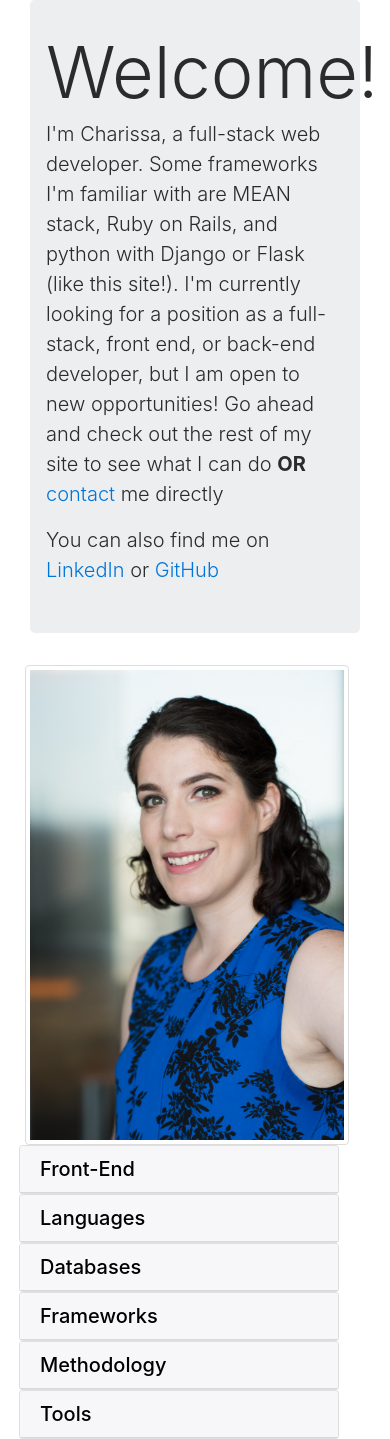
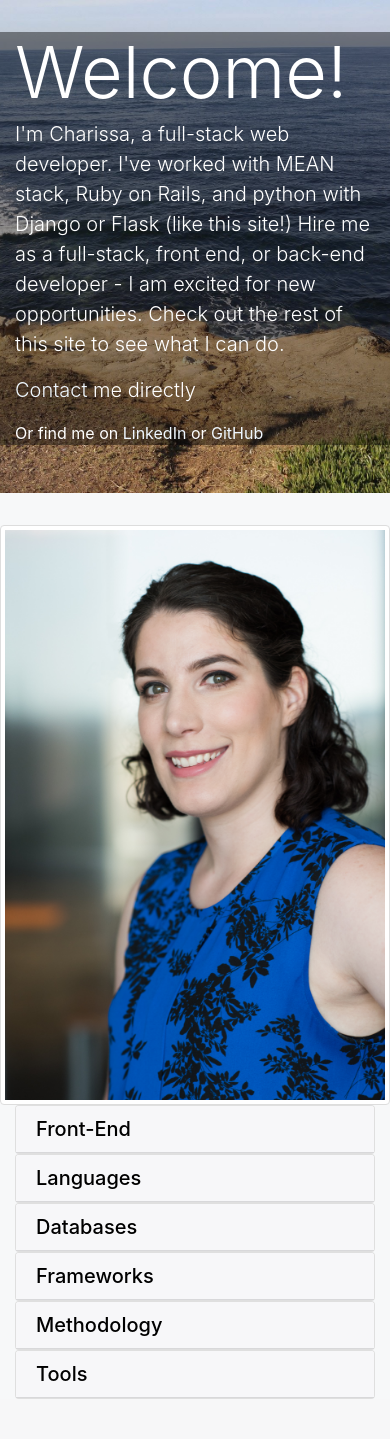
Before and after one commit to charissayj/portfolio, a Flask app: page / in a window 390 px wide. Shown: the part 56-1495 px from the top of the page. After the commit the page ends 1455 px from the top, so only its background shows below. Run offline with Flask 2, Linux system fonts and the light colour scheme; some libraries are stand-ins or nearby versions.

Commit message:
Fixing site to be more mobile-friendly

```diff
--- a/static/styles/style.css
+++ b/static/styles/style.css
@@ -1,84 +1,48 @@
-/* Main Page */
-#img-main{
-    height: 30rem;
-    margin-left: 10px;
-}
-#accordion{
-    margin-top: -30px;
+/* Universal */
+.main{
+     background-color: rgb(247, 248, 249)
 }
 #accordion a{
     color: black;
 }
-
-/* About Page */
-.carousel{
-    margin-top: 4.063em;
-    height: 31.250em;
-    width: 34.375em;
+.card-block{
+    background-color: rgb(247, 248, 249)
 }
-.carousel-item img{
-    height: 31.250em;
-    width: 34.375em;
+.jumbotron.jumbotron-fluid{
+    color: white;
+    background: url("/static/img/ocean.png")no-repeat center center fixed;
+    -webkit-background-size: cover;
+    -moz-background-size: cover;
+    -o-background-size: cover;
+    background-size: cover;
+}
+.jumbo-container{
+    background-color:rgba(0, 0, 0, 0.43);
+}
+.jumbotron a{
+    color: aliceblue;
+}
+.jumbotron a:hover{
+    color: white;
+}
+ul{
+    list-style: none;
 }
 span{
     font-weight: bold;
 }
-.whoAmI{
-    margin-top: 0.625em;
-}
-
-/* Projects Page */
 .view{
-    height: 18.75em;
     background: url("/static/img/code.jpg")no-repeat center center fixed;
     -webkit-background-size: cover;
     -moz-background-size: cover;
     -o-background-size: cover;
     background-size: cover;
 }
-
-.card{
-    width: 20rem;
-    margin: 10%;
-}
-.card-img-top{
-    width: 20rem;
-    height: 12rem;
-}
-.projects{
-    margin: 1rem;
-}
 .projects .btn{
     background-color: #2a2b2c;
     color: white;
 }
 #project-header{
-    margin-left: 40%;
-    padding-top: 10%
-}
-#project-header{
     color: white;
     text-shadow: 2px 2px #324B52;
 }
-/* Media Queries */
-/* About Page */
-@media all and (max-width: 800px){
-    .carousel{
-        width: 100%;
-    }
-    .carousel-item img{
-        height: 50%;
-    }
-    #accordion{
-        margin: auto;
-        padding-right: 2em;
-    }
-    /* Why is this change not registering on Heroku?*/
-    .card{
-        margin: 0;
-    }
-    #project-header{
-        padding-top: 3em;
-        margin-left: 3em;
-    }
-}
--- a/templates/index.html
+++ b/templates/index.html
@@ -1,26 +1,29 @@
 <!DOCTYPE html>
 <html>
+
 <head>
     <title>Charissa Johnson - Full Stack Web Developer</title>
 </head>
-	<body>
-		{% extends "layout.html" %}
-		{% block content %}
-			<div class="container-fluid">
-				<div class="jumbotron">
+
+<body class="main">
+    {% extends "layout.html" %} {% block content %}
+    <div class="jumbotron jumbotron-fluid">
+  		<div class="container jumbo-container">
     		<h1 class="display-3">Welcome!</h1>
-					<p class="lead">I'm Charissa, a full-stack web developer. Some frameworks I'm familiar with are MEAN stack, Ruby on Rails, and python with Django or Flask (like this site!). I'm currently looking for a position as a full-stack, front end, or back-end developer, but I am open to new opportunities! Go ahead and check out the rest of my site to see what I can do <span>OR</span> <a href="mailto:charissayjohnson@gmail.com">contact</a> me directly</p>
-					<p class="lead">You can also find me on <a href="https://www.linkedin.com/in/charissa-johnson-y/">LinkedIn</a>
-					 or <a href="https://github.com/charissayj">GitHub</a>
+    		<p class="lead">I'm Charissa, a full-stack web developer. I've worked with MEAN stack, Ruby on Rails, and python with Django or Flask (like this site!) Hire me as a full-stack, front end, or back-end developer - I am excited for new opportunities. Check out the rest of this site to see what I can do.</p>
+    		<p class="lead">
+    			<a href="mailto:charissayjohnson@gmail.com">Contact</a> me directly</p>
+            	Or find me on <a href="https://www.linkedin.com/in/charissa-johnson-y/">LinkedIn</a> or <a href="https://github.com/charissayj">GitHub</a>
     		</p>
  	 	</div>
 	</div>
     <!-- Contact -->
-			<div class="container-fluid">
+    <div class=" container container-fluid">
         <div class="row">
             <div class="col-xs-4">
-						<img src="{{url_for('static', filename='img/headshot.jpg')}}" class="img-thumbnail" id="img-main"/>
+                <img src="{{url_for('static', filename='img/headshot.jpg')}}" class="img-thumbnail" id="img-main" />
             </div>
+            <div class="col-md-8">
                 <div id="accordion" role="tablist" aria-multiselectable="true">
                     <div class="card">
                         <div class="card-header" role="tab" id="headingOne">
@@ -30,7 +33,7 @@
 								</a>
 							</h5>
                         </div>
-
+                        <!-- end card header -->
                         <div id="collapseOne" class="collapse" role="tabpanel" aria-labelledby="headingOne">
                             <div class="card-block">
                                 <ul>
@@ -40,16 +43,20 @@
                                     <li>JSON</li>
                                 </ul>
                             </div>
+                            <!-- end card-block -->
                         </div>
+                        <!-- end collapse -->
                     </div>
+                    <!-- end card -->
                     <div class="card">
-					    <div class="card-header" role="tab" id="headingTwo">
+                        <div class="card-header" role="tab" id="headingTwo" data-toggle="collapse" data-parent="#accordion" href="#collapseTwo" aria-expanded="false" aria-controls="collapseTwo">
                             <h5 class="mb-0">
-					        <a class="collapsed" data-toggle="collapse" data-parent="#accordion" href="#collapseTwo" aria-expanded="false" aria-controls="collapseTwo">
+								<a class="collapsed">
 								Languages
 								</a>
 							</h5>
                         </div>
+                        <!-- end card-header -->
                         <div id="collapseTwo" class="collapse" role="tabpanel" aria-labelledby="headingTwo">
                             <div class="card-block">
                                 <ul>
@@ -58,8 +65,11 @@
                                     <li>JavaScript</li>
                                 </ul>
                             </div>
+                            <!-- end card-block -->
                         </div>
+                        <!-- end collapse -->
                     </div>
+                    <!-- end card -->
                     <div class="card">
                         <div class="card-header" role="tab" id="headingThree">
                             <h5 class="mb-0">
@@ -68,6 +78,7 @@
 								</a>
 							</h5>
                         </div>
+                        <!-- end card-header -->
                         <div id="collapseThree" class="collapse" role="tabpanel" aria-labelledby="headingThree">
                             <div class="card-block">
                                 <ul>
@@ -76,8 +87,11 @@
                                     <li>PostgreSQL</li>
                                 </ul>
                             </div>
+                            <!-- end card-block -->
                         </div>
+                        <!-- end collapse -->
                     </div>
+                    <!-- end card -->
                     <div class="card">
                         <div class="card-header" role="tab" id="headingFour">
                             <h5 class="mb-0">
@@ -86,6 +100,7 @@
 								</a>
 							</h5>
                         </div>
+                        <!-- end card-header -->
                         <div id="collapseFour" class="collapse" role="tabpanel" aria-labelledby="headingFour">
                             <div class="card-block">
                                 <ul>
@@ -95,8 +110,11 @@
                                     <li>Flask</li>
                                 </ul>
                             </div>
+                            <!-- end card-block -->
                         </div>
+                        <!-- end collapse -->
                     </div>
+                    <!-- end card -->
                     <div class="card">
                         <div class="card-header" role="tab" id="headingFive">
                             <h5 class="mb-0">
@@ -105,6 +123,7 @@
 								</a>
 							</h5>
                         </div>
+                        <!-- end card-header -->
                         <div id="collapseFive" class="collapse" role="tabpanel" aria-labelledby="headingFive">
                             <div class="card-block">
                                 <ul>
@@ -116,8 +135,11 @@
                                     <li>CRUD Operations</li>
                                 </ul>
                             </div>
+                            <!-- end card-block -->
                         </div>
+                        <!-- end collapse -->
                     </div>
+                    <!-- end card -->
                     <div class="card">
                         <div class="card-header" role="tab" id="headingSix">
                             <h5 class="mb-0">
@@ -126,6 +148,7 @@
 								</a>
 							</h5>
                         </div>
+                        <!-- end card-header -->
                         <div id="collapseSix" class="collapse" role="tabpanel" aria-labelledby="headingSix">
                             <div class="card-block">
                                 <ul>
@@ -136,11 +159,26 @@
                                     <li>MAMP</li>
                                 </ul>
                             </div>
+                            <!-- end card-block -->
                         </div>
+                        <!-- end collapse -->
                     </div>
+                    <!-- end card -->
                 </div>
+                <!-- end accordion -->
+
+                <!-- Add downloadable resume and use -->
+                <!-- JQuery to ask user if thery're sure they want to download -->
+                <!-- Possibly write code to allow user to email -->
+                <!-- Resume to themseleves so they can avoid downloading -->
+
             </div>
+            <!-- end col-md-8 -->
         </div>
+        <!-- end row -->
+    </div>
+    <!-- end container -->
     {% endblock %}
 </body>
+
 </html>
--- a/templates/layout.html
+++ b/templates/layout.html
@@ -10,8 +10,6 @@
 		<script src="https://code.jquery.com/jquery-3.1.1.slim.min.js" integrity="sha384-A7FZj7v+d/sdmMqp/nOQwliLvUsJfDHW+k9Omg/a/EheAdgtzNs3hpfag6Ed950n" crossorigin="anonymous"></script>
 		<script src="https://cdnjs.cloudflare.com/ajax/libs/tether/1.4.0/js/tether.min.js" integrity="sha384-DztdAPBWPRXSA/3eYEEUWrWCy7G5KFbe8fFjk5JAIxUYHKkDx6Qin1DkWx51bBrb" crossorigin="anonymous"></script>
 		<script src="https://maxcdn.bootstrapcdn.com/bootstrap/4.0.0-alpha.6/js/bootstrap.min.js" integrity="sha384-vBWWzlZJ8ea9aCX4pEW3rVHjgjt7zpkNpZk+02D9phzyeVkE+jo0ieGizqPLForn" crossorigin="anonymous"></script>
-		<!-- javascript -->
-		<script type="text/javascript" src="{{url_for('static', filename='js/nav-hamburger.js')}}"></script>
 	</head>
 	<body>
 		<nav class="navbar navbar-toggleable-md navbar-inverse bg-inverse">
@@ -20,8 +18,10 @@
   			</button>
 
   			<div class="collapse navbar-collapse" id="navbarToggler">
-  				<a class="navbar-brand" href="{{url_for('index')}}">Home</a>
 	    		<ul class="navbar-nav mr-auto mt-2 mt-lg-0">
+	      			<li>
+	      				<a {% if request.path == '/' %} class="active nav-link"{% endif %} class="nav-link" href="{{url_for('index')}}">Home</a>
+	      			</li>
 	      			<li class="nav-item">
 	        			<a {% if request.path == '/about' %} class="active nav-link"{% endif %} class="nav-link" href="{{url_for('about')}}">About</a>
 	      			</li>
@@ -31,9 +31,7 @@
 	    		</ul>
   			</div>
 		</nav>
-		<div class="container">
-			{% block content %}
-			{% endblock %}
-		</div>
+		{% block content %}
+		{% endblock %}
 	</body>
 </html>
--- a/templates/projects.html
+++ b/templates/projects.html
@@ -3,7 +3,7 @@
 	<head>
 		<title>Projects</title>
 	</head>
-	<body>
+	<body class="main">
 		{% extends "layout.html" %}
 		{% block content %}
 			<!-- Mask -->
--- /dev/null
+++ b/todo.txt
@@ -0,0 +1,5 @@
+1. Resize images for small, medium, and large screens
+2. Make accordion panels clickable
+3. Add in resume, along with js prompt to confirm download
+4. Re-design with mobile first approach
+5. Allow desktop version to show only pictures of projects, then show a description on mouse-over
```
Also changed, not shown: templates/about-charissa.html (+34 -25 lines), static/img/baseball.png (added), static/img/blue-water.jpg (added), static/img/formation.png (added), static/img/ocean.jpg (added), static/img/ocean.png (added), static/img/ruby.png (added), 2 other files. Lines whose indentation alone changed are shown as unchanged.
